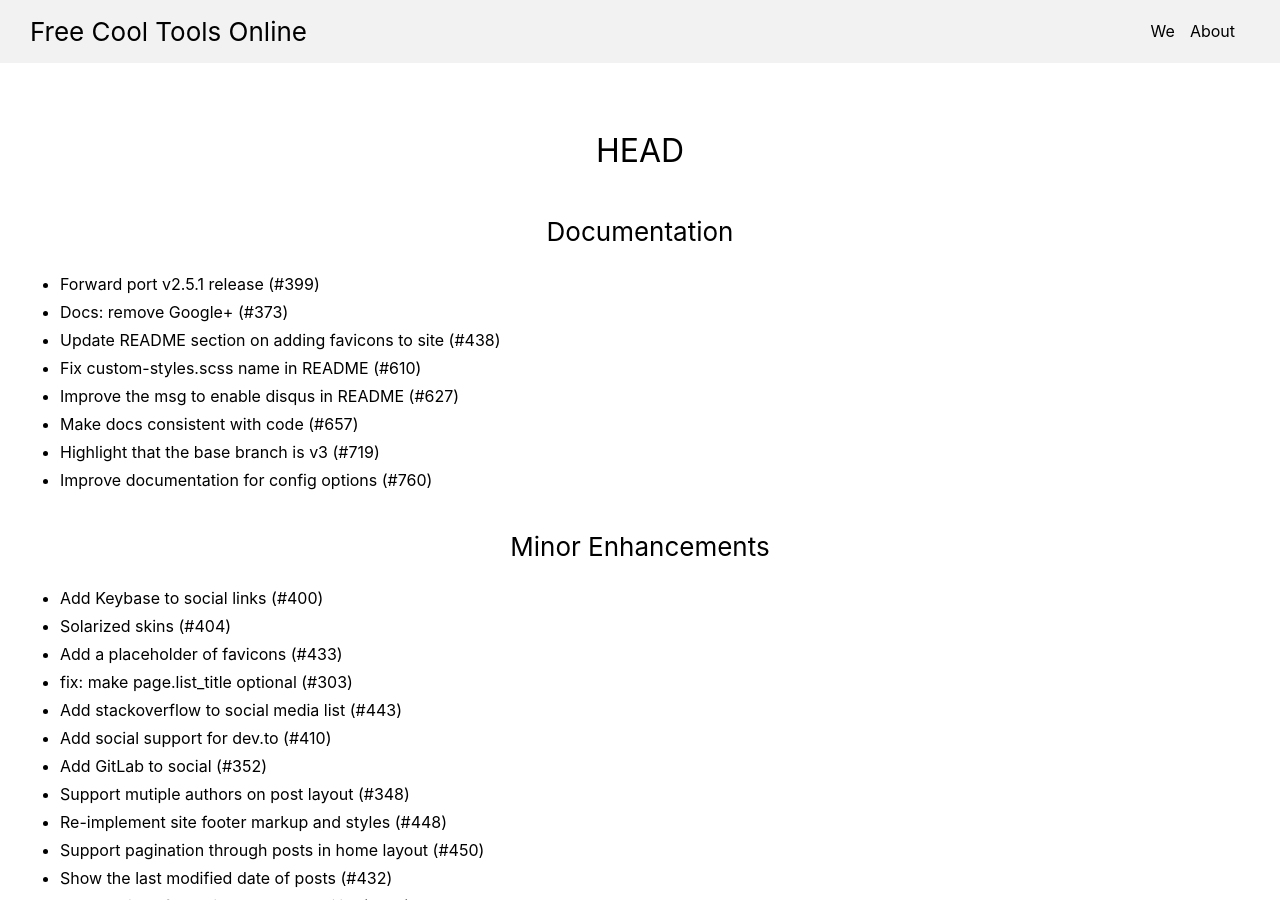
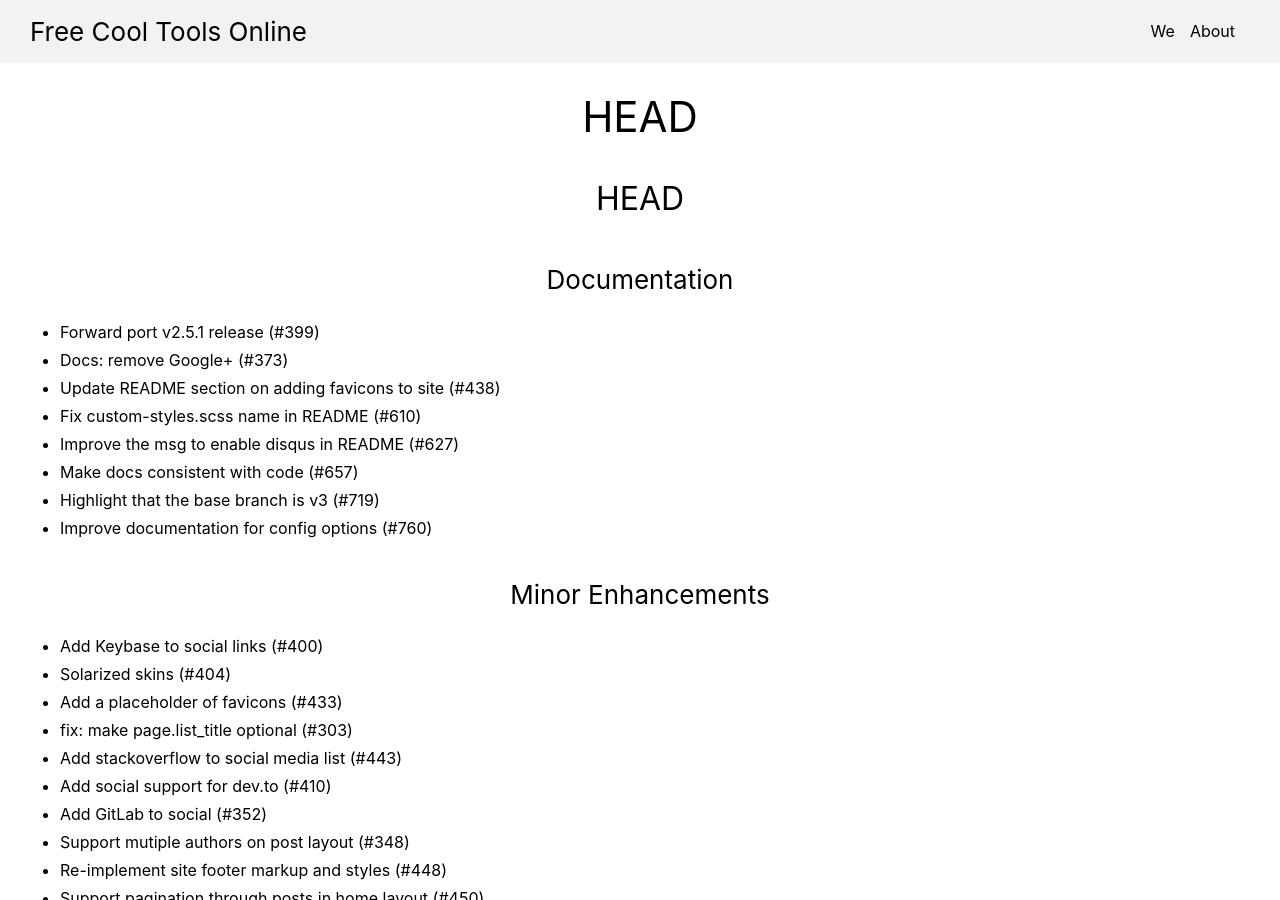
Before and after one commit to antoniosandebouzas/freecooltoolsonline, a Jekyll site: the page built from docs/History.markdown, in a window 1280 px wide and 900 px high. Built offline with Jekyll 4.4.1, drawn with Linux system fonts in a browser that asks for light colours; our own code applies the rules of GitHub Pages for plain Markdown files.

Commit message:
auto title

```diff
--- a/docs/_layouts/page.html
+++ b/docs/_layouts/page.html
@@ -19,9 +19,9 @@
 
 <article class="post">
 
-  <!-- <header class="post-header">
+  <header class="post-header">
     <h1 class="post-title">{{ page.title | escape }}</h1>
-  </header> -->
+  </header>
 
   <div class="post-content">
     {{ content }}
```
Also changed, not shown: docs/pages/investmentcalculator.md (+0 -2 lines).
